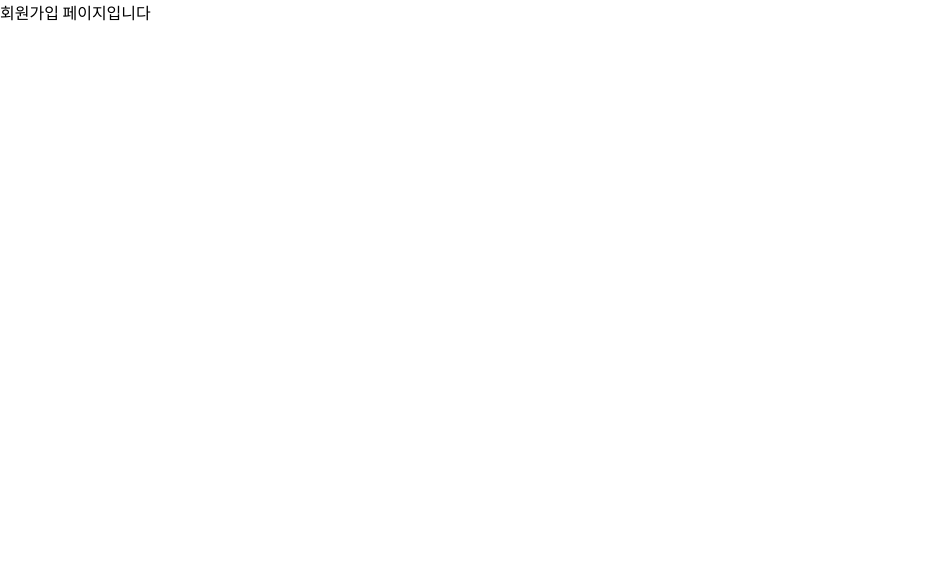
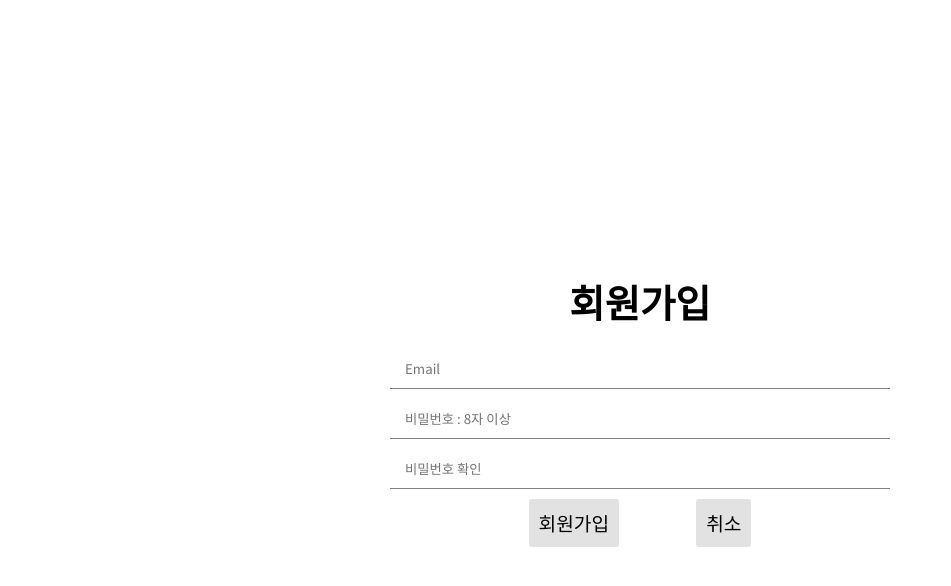
Before and after one commit to hoinlee-moi/TODOLIST, a React (Create React App) app: page /signup in a window 1280 px wide. Shown: the top 586 px of the page, without its empty margins (0-951 px from the left). Built offline with nearby package versions, Linux system fonts and the light colour scheme.

Commit message:
feat : signUp 페이지 (서버연결전) 완료

```diff
--- /dev/null
+++ b/src/components/MyButton.js
@@ -0,0 +1,10 @@
+import React from "react";
+const MyButton = ({ clickHandle, children,className=null, disable=null, testId = null }) => {
+  return (
+    <button onClick={clickHandle} data-testid={testId} disabled={disable} className={className}>
+      {children}
+    </button>
+  );
+};
+
+export default React.memo(MyButton);
--- /dev/null
+++ b/src/hooks/useInput.js
@@ -0,0 +1,18 @@
+import { useState, useCallback } from "react";
+
+export default (initalValue) => {
+  const [data, setData] = useState(initalValue);
+
+  const handler = useCallback(
+    (e) => {
+      if (typeof data === "string") {
+        setData(e.target.value);
+        return;
+      }
+      const { value, name } = e.target;
+      setData((data) => ({ ...data, [name]: value }));
+    },
+    []
+  );
+  return [data, handler];
+};
--- a/src/pages/Main.js
+++ b/src/pages/Main.js
@@ -1,5 +1,6 @@
 import { useEffect } from "react";
 import { useNavigate } from "react-router-dom";
+import MyButton from "../components/MyButton";
 
 import styles from "./Main.module.css";
 
@@ -18,8 +19,8 @@ const Main = () => {
           <h2>To Do List에 오신 걸 환영합니다!</h2>
         </section>
         <section className={styles.signBtnWrap}>
-          <button onClick={()=>navigate("/signin")}>로그인하기</button>
-          <button onClick={()=>navigate("/signup")}>회원가입하기</button>
+          <MyButton clickHandle={()=>navigate("/signin")}>로그인하기</MyButton>
+          <MyButton clickHandle={()=>navigate("/signup")}>회원가입하기</MyButton>
         </section>
       </div>
     </div>
--- a/src/pages/Main.module.css
+++ b/src/pages/Main.module.css
@@ -4,7 +4,6 @@
   align-items: center;
   width: 100vw;
   min-height: 100vh;
-  background-color: white;
 }
 
 .mainWrap {
@@ -13,18 +12,14 @@
 }
 .titleWrap {
   font-size: 3vw;
-  animation: titlePadeIn 0.8s ease-out;
+  animation: titlePadeIn 0.8s ease-out forwards;
   white-space: nowrap;
+  opacity: 0;
 }
-@media (max-width: 480px) {
-  .titleWrap {
-    font-size: 16px;
-  }
-}
+
 @keyframes titlePadeIn {
   from {
     transform: translateY(60%);
-    opacity: 0;
   }
   to {
     transform: translateY(0);
@@ -39,21 +34,18 @@
   text-align: center;
 }
 .signBtnWrap button {
-    margin: 10px 15px 0 0;
+  margin: 10px 15px 0 0;
   padding: 10px;
   font-size: 2vw;
+
   animation: signBtnFadeIn 0.8s ease-out forwards;
   animation-delay: 0.6s;
   opacity: 0;
 }
-@media (max-width: 480px) {
-  .signBtnWrap button {
-    font-size: 16px;
-  }
-}
+
 @keyframes signBtnFadeIn {
   from {
-    transform: translateY(60%);
+    transform: translateY(40%);
   }
   to {
     transform: translateY(0);
@@ -63,3 +55,15 @@
 .signBtnWrap button:hover {
     font-weight: bold;
 }
+
+@media (max-width: 728px) {
+  .titleWrap {
+    font-size: 22px;
+  }
+
+}
+@media (max-width:900px) {
+  .signBtnWrap button {
+    font-size: 18px;
+  }
+}
--- a/src/pages/Signin.js
+++ b/src/pages/Signin.js
@@ -1,5 +1,5 @@
-const Signin = () => {
+const SignIn = () => {
   return <div>로그인 페이지입니다</div>;
 };
 
-export default Signin;
+export default SignIn;
--- a/src/pages/Signup.js
+++ b/src/pages/Signup.js
@@ -1,5 +1,105 @@
-const Signup = () => {
-  return <div>회원가입 페이지입니다</div>;
+import React, { useCallback, useEffect, useRef, useState } from "react";
+import { useNavigate } from "react-router-dom";
+import axios from "axios";
+
+import MyButton from "../components/MyButton";
+import useInput from "../hooks/useInput";
+import styles from "./Signup.module.css";
+
+const reg = new RegExp(/[a-z0-9]+@[a-z]+\.[a-z]{2,3}/);
+
+const SignUp = () => {
+  const navigate = useNavigate();
+  const [signUpData, setSignUpData] = useInput({
+    email: "",
+    password: "",
+    rePassword: "",
+  });
+  const [failMs, setFailMs] = useState("");
+  const [permit, setPermit] = useState(false);
+
+  useEffect(() => {
+    setFailMs("");
+    if (
+      reg.test(signUpData.email) &&
+      signUpData.password.length >= 8 &&
+      signUpData.password === signUpData.rePassword
+    ) {
+      setPermit(true)
+    }else{
+      setPermit(false)
+    }
+  }, [signUpData]);
+
+  const emailCheck = useCallback(() => {
+    if (!reg.test(signUpData.email)) {
+      setFailMs("email형식이 올바르지 않습니다");
+    }
+  }, [signUpData.email]);
+  const psCheck = useCallback(() => {
+    if (signUpData.password.length < 8) {
+      setFailMs("비밀번호 형식이 올바르지 않습니다");
+    }
+  }, [signUpData.password]);
+  const rePsCheck = useCallback(() => {
+    if (signUpData.password !== signUpData.rePassword) {
+      setFailMs("비밀번호 확인이 올바르지 않습니다");
+    }
+  }, [signUpData.rePassword]);
+
+  const signUpHandler = useCallback(async () => {
+    console.log(signUpData, "성공");
+  }, [signUpData]);
+
+  return (
+    <div className={styles.signUpBackground}>
+      <div className={styles.signUpContainer}>
+        <section className={styles.titleWrap}>
+          <h2>회원가입</h2>
+        </section>
+        <section className={styles.inputWrap}>
+          <input
+            type="text"
+            name="email"
+            placeholder="Email"
+            onChange={setSignUpData}
+            onBlur={emailCheck}
+            autoComplete="off"
+            data-testid="email-input"
+          />
+          <input
+            type="password"
+            name="password"
+            placeholder="비밀번호 : 8자 이상"
+            onChange={setSignUpData}
+            onBlur={psCheck}
+            autoComplete="off"
+            data-testid="password-input"
+          />
+          <input
+            type="password"
+            name="rePassword"
+            placeholder="비밀번호 확인"
+            onChange={setSignUpData}
+            onBlur={rePsCheck}
+            autoComplete="off"
+          />
+        </section>
+        {failMs.length > 0 && <p>{failMs}</p>}
+        <section className={styles.signUpBtnWrap}>
+          <MyButton
+            clickHandle={signUpHandler}
+            testId="signup-button"
+            disable={!permit && "disabled"}
+            className={permit?styles.signUpBtn:styles.signUpFailBtn}
+          >
+            회원가입
+          </MyButton>
+          <MyButton clickHandle={() => navigate("/")} className={styles.cancelBtn}>취소</MyButton>
+        </section>
+      </div>
+    </div>
+  );
 };
 
-export default Signup;
+export default React.memo(SignUp);
--- /dev/null
+++ b/src/pages/Signup.module.css
@@ -0,0 +1,67 @@
+.signUpBackground {
+  display: flex;
+  justify-content: center;
+  align-items: center;
+  width: 100vw;
+  min-height: 100vh;
+}
+.signUpContainer {
+  display: flex;
+  flex-direction: column;
+  align-items: center;
+  justify-content: center;
+}
+
+.titleWrap {
+  margin: 20px;
+  font-size: 2vw;
+}
+
+.inputWrap {
+  display: flex;
+  flex-direction: column;
+}
+
+.inputWrap input {
+  width: 70vw;
+  max-width: 500px;
+  height: 40px;
+  padding: 15px;
+  margin-bottom: 10px;
+  border: none;
+  border-bottom: 1px solid gray;
+  outline: none;
+}
+
+.signUpBtnWrap {
+  display: flex;
+  justify-content: space-between;
+  width: 300px;
+}
+.signUpBtnWrap button {
+  padding: 10px;
+  font-size: 1.5vw;
+  border-radius: 3px;
+  background-color: #e2e2e2;
+  color: black;
+}
+
+.signUpFailBtn {
+  background-color: white;
+  cursor: default;
+}
+.cancelBtn:hover ,.signUpBtn:hover {
+  background-color: #212121;
+  color: white;
+  /* font-weight: bold; */
+}
+@media (max-width: 1100px) {
+  .titleWrap {
+    font-size: 22px;
+  }
+}
+@media (max-width: 1200px) {
+  .signUpBtnWrap button {
+    font-size: 18px;
+  }
+}
```
Also changed, not shown: src/Router.js (+4 -4 lines).
